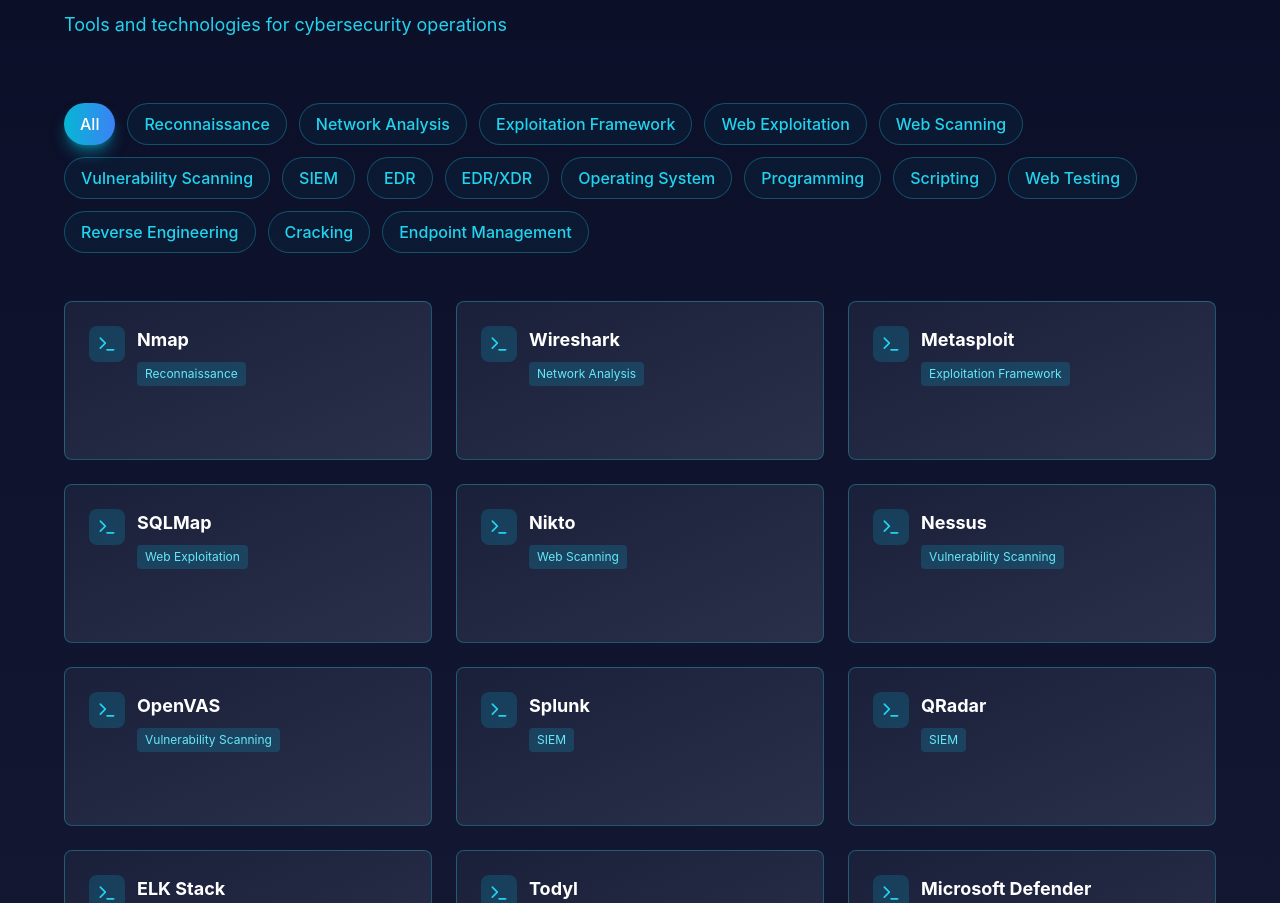
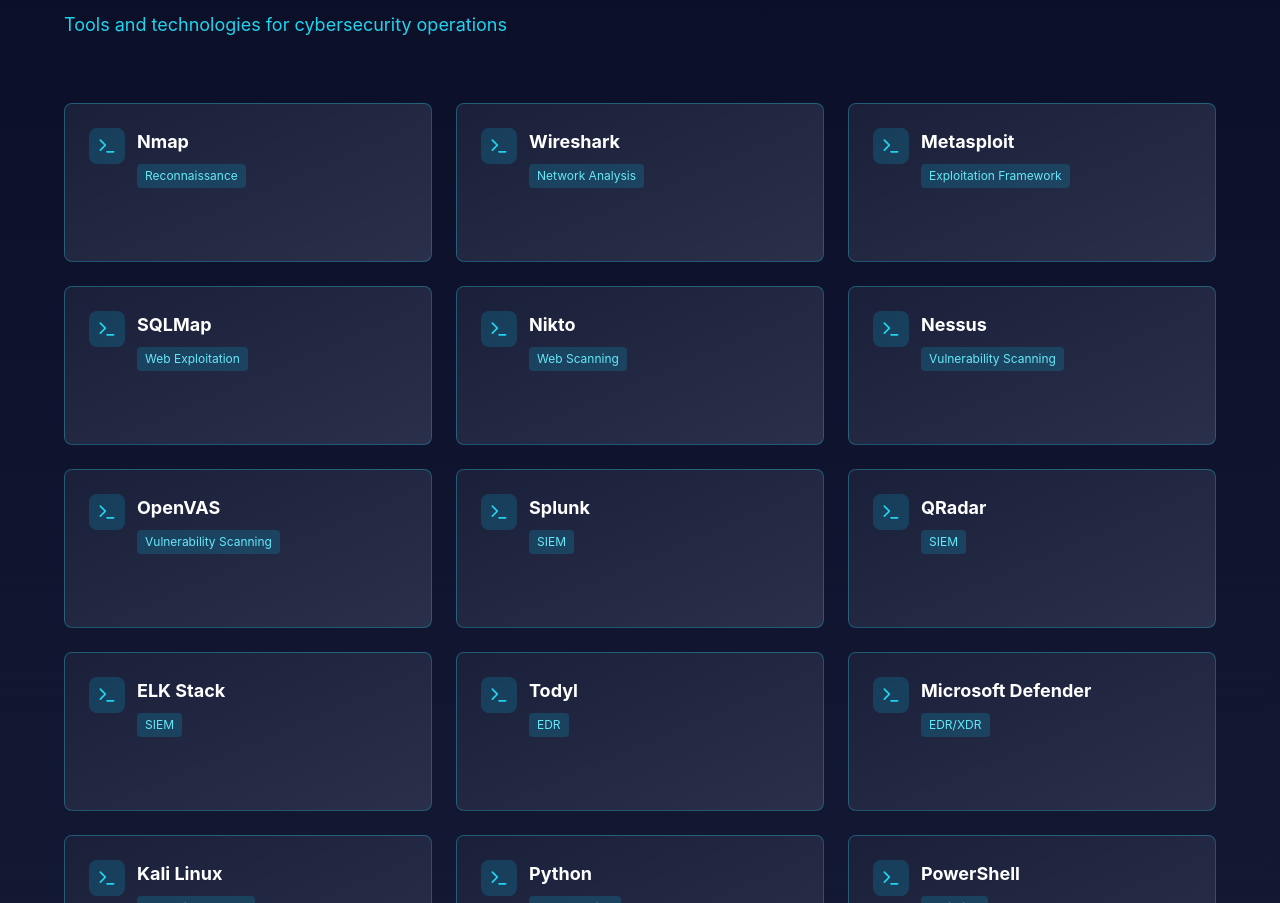
Before and after one commit to pranavjeyanv/PranavJeyan, a React (Vite) app in the folder frontend/: page / in a window 1280 px wide. Shown: the part 5259-6162 px from the top of the page. Built offline with nearby package versions, Linux system fonts and the light colour scheme; the HTML template or start-up script is replaced by a standard one.

Commit message:
Remove category filter from SecurityArsenal
Removed category filter section from SecurityArsenal component.

```diff
--- a/frontend/src/components/SecurityArsenal.jsx
+++ b/frontend/src/components/SecurityArsenal.jsx
@@ -45,28 +45,6 @@
           <p className="text-cyan-400 text-lg">Tools and technologies for cybersecurity operations</p>
         </motion.div>
 
-        {/* Category filter */}
-        <motion.div
-          initial={{ opacity: 0 }}
-          whileInView={{ opacity: 1 }}
-          transition={{ duration: 0.5 }}
-          viewport={{ once: true }}
-          className="mb-12 flex flex-wrap gap-3"
-        >
-          {categories.map((category) => (
-            <button
-              key={category}
-              onClick={() => setFilterCategory(category)}
-              className={`px-4 py-2 rounded-full transition-all duration-300 font-medium ${
-                filterCategory === category
-                  ? 'bg-gradient-to-r from-cyan-500 to-blue-500 text-white shadow-lg shadow-cyan-500/50'
-                  : 'border border-cyan-400/30 text-cyan-400 hover:border-cyan-400/60 bg-cyan-500/5'
-              }`}
-            >
-              {category}
-            </button>
-          ))}
-        </motion.div>
 
         {/* Tools grid */}
         <motion.div
```
